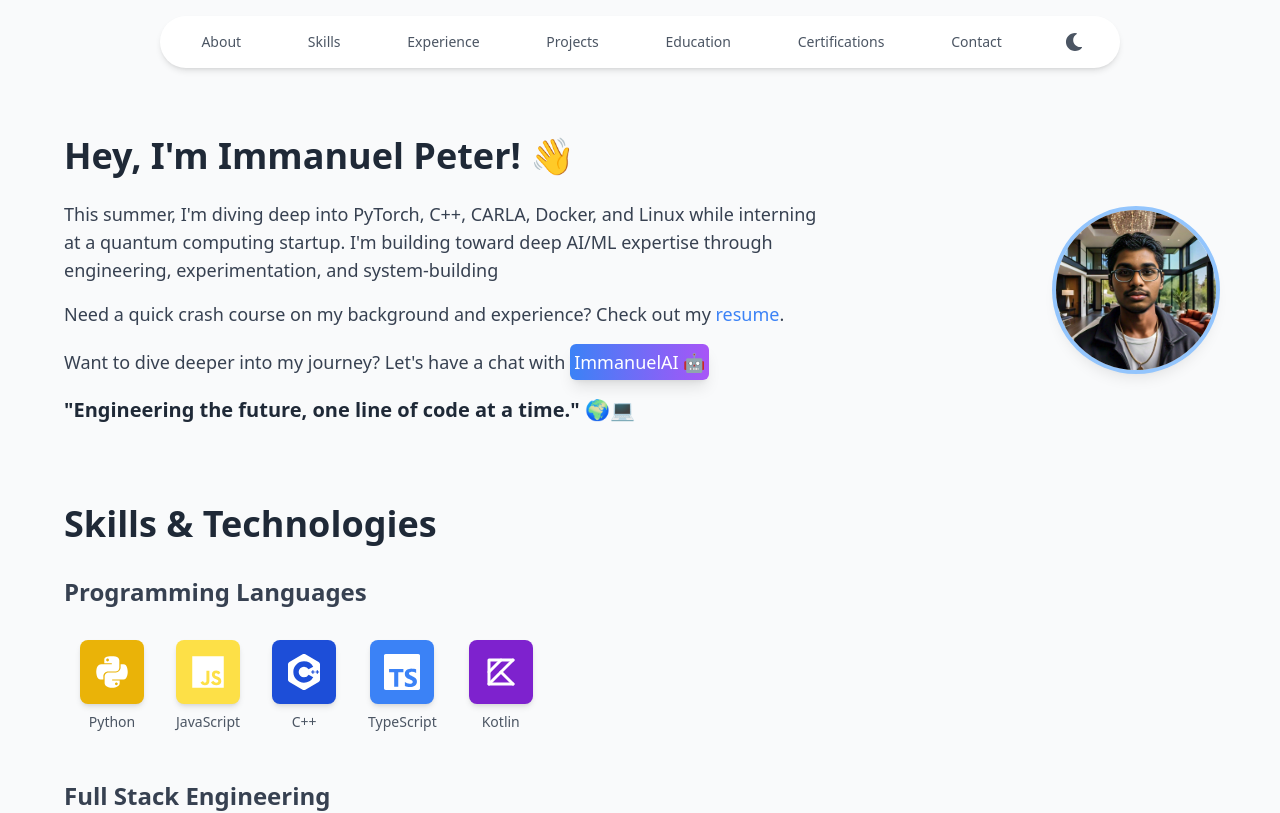
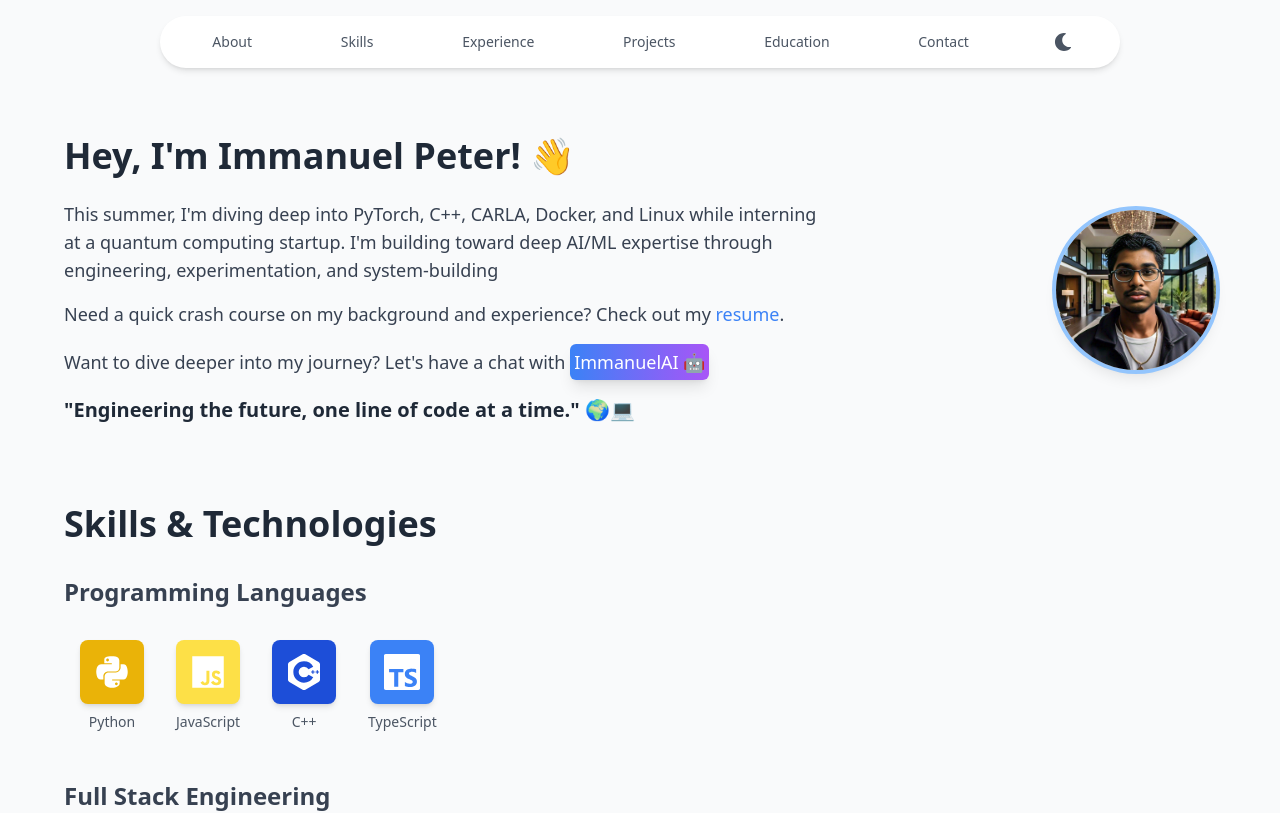
Before and after one commit to immanuel-peter/digital-resume, a React (Create React App) app: page / in a window 1280 px wide. Shown: the top 813 px of the page. Built offline with nearby package versions, Linux system fonts and the light colour scheme.

Commit message:
Remove Kotlin and certifications from site

```diff
--- a/src/components/Navbar.js
+++ b/src/components/Navbar.js
@@ -14,7 +14,7 @@ const Navbar = () => {
     "experience",
     "projects",
     "education",
-    "certifications",
+    // "certifications",
     "contact",
   ];
 
--- a/src/components/Skills.js
+++ b/src/components/Skills.js
@@ -72,7 +72,7 @@ const Skills = () => {
       { name: "C++", Icon: SiCplusplus, color: "bg-blue-700" },
       // { name: "Java", Icon: FaJava, color: "bg-red-500" },
       { name: "TypeScript", Icon: SiTypescript, color: "bg-blue-500" },
-      { name: "Kotlin", Icon: TbBrandKotlin, color: "bg-purple-700" },
+      // { name: "Kotlin", Icon: TbBrandKotlin, color: "bg-purple-700" },
       // { name: "Swift", Icon: FaSwift, color: "bg-orange-500" },
       // { name: "Go", Icon: FaGolang, color: "bg-cyan-500" },
       // { name: "C", Icon: SiC, color: "bg-blue-600" },
```
